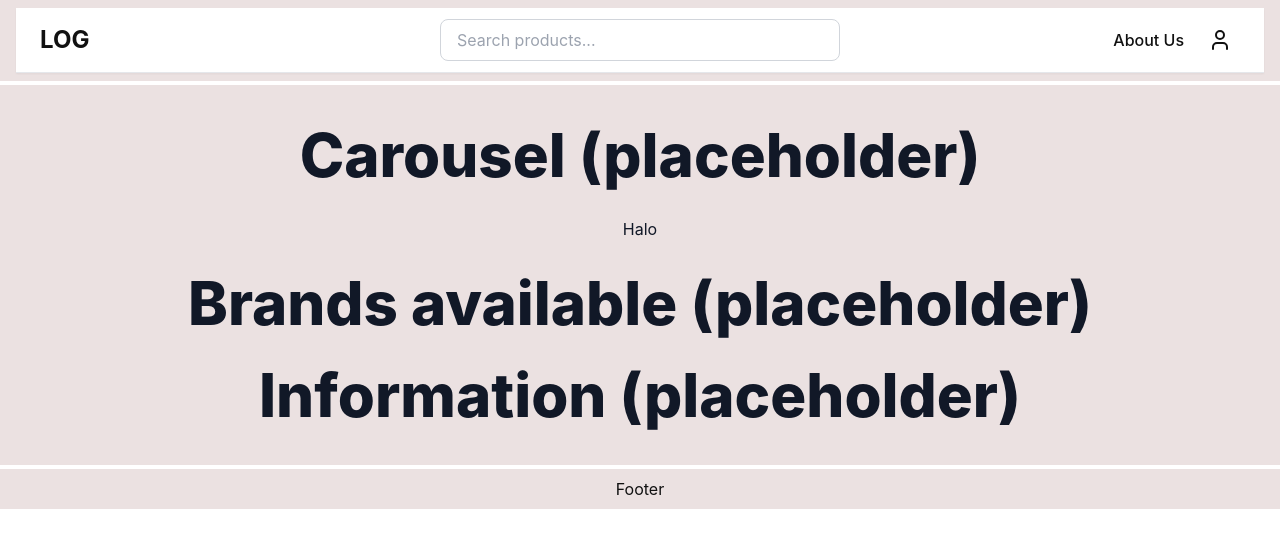
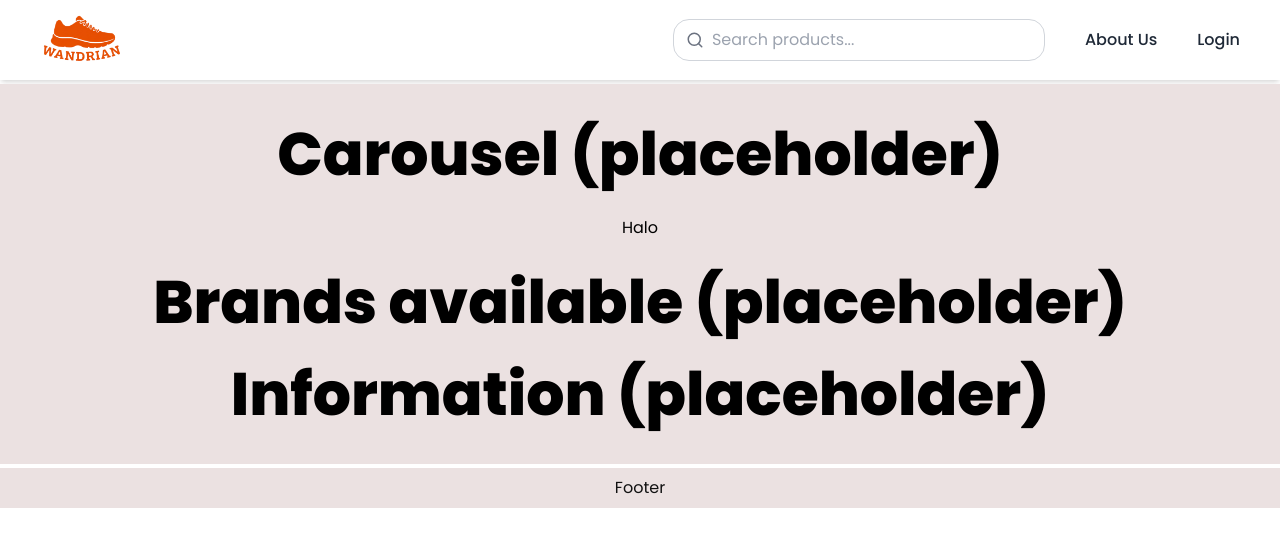
Before and after one commit to Jimmy-Pingcas/Shoe-Ecommerce, a React (Vite) app in the folder frontend/: page / in a window 1280 px wide. Shown: the top 548 px of the page. Built offline with nearby package versions, Linux system fonts and the light colour scheme.

Commit message:
adding header design

```diff
--- a/frontend/package.json
+++ b/frontend/package.json
@@ -14,7 +14,7 @@
     "react": "^19.2.6",
     "react-dom": "^19.2.6",
     "react-icons": "^5.6.0",
-    "react-router-dom": "^6.14.1"
+    "react-router-dom": "^6.30.4"
   },
   "devDependencies": {
     "@eslint/js": "^10.0.1",
--- a/frontend/src/index.css
+++ b/frontend/src/index.css
@@ -1,3 +1,5 @@
+@import url('https://fonts.googleapis.com/css2?family=Poppins:wght@100;200;300;400;500;600;700;800;900&display=swap');
+
 @tailwind base;
 @tailwind components;
 @tailwind utilities;
@@ -8,11 +10,11 @@ html, body, #root {
 }
 body {
   margin: 0;
-  font-family: Inter, system-ui, -apple-system, 'Segoe UI', Roboto, 'Helvetica Neue', Arial;
+  font-family: 'Poppins', Inter, system-ui, -apple-system, 'Segoe UI', Roboto, 'Helvetica Neue', Arial, sans-serif;
   -webkit-font-smoothing: antialiased;
   -moz-osx-font-smoothing: grayscale;
   background: #fff;
-  color: #111827;
+  color: #000000;
 }
 
 img { max-width: 100%; display: block; }
--- a/frontend/src/landing/components/headerMainComponents.tsx
+++ b/frontend/src/landing/components/headerMainComponents.tsx
@@ -1,33 +1,47 @@
-import { User } from "lucide-react";
+import { User, Search, LogIn } from "lucide-react";
+import { Link } from "react-router-dom";
+import logo from "../../assets/logo.png";
 
 export default function HeaderMainComponents() {
 	return (
-		<header className="w-full border-b bg-white shadow-sm">
-			<div className="grid h-16 grid-cols-3 items-center px-6">
-				{/* Logo */}
-				<div>
-					<h1 className="text-2xl font-bold">LOG</h1>
+		<header className="w-full bg-white">
+			<div className="flex items-center h-16 px-4 justify-between">
+
+				{/* LOGO (LEFT) */}
+				<div className="shrink-0">
+					<img src={logo} alt="Logo" className="h-14 w-auto" />
 				</div>
 
+				{/* RIGHT SIDE */}
+				<div className="flex items-center gap-10">
+
 					{/* Search */}
-				<div className="flex justify-center">
+					<div className="flex items-center border border-gray-300 rounded-2xl px-3 py-2 focus-within:border-black">
+						<Search size={18} className="text-gray-500" />
 						<input
 							type="text"
 							placeholder="Search products..."
-						className="w-full max-w-md rounded-lg border border-gray-300 px-4 py-2 outline-none focus:border-black"
+							className="ml-2 outline-none w-80"
 						/>
 					</div>
 
-				{/* Right Side */}
-				<div className="flex items-center justify-end gap-4">
-					<button className="font-medium hover:text-gray-600">
+					{/* About Us */}
+					<Link
+						to="/about"
+						className="font-medium text-gray-800 hover:text-orange-500 transition-colors"
+					>
 						About Us
-					</button>
+					</Link>
 
-					<button className="rounded-full p-2 hover:bg-gray-100">
-						<User size={24} />
-					</button>
+					<Link
+						to="/about"
+						className="font-medium text-gray-800 hover:text-orange-500 transition-colors"
+					>
+						Login
+					</Link>
+
 				</div>
+
 			</div>
 		</header>
 	);
--- a/frontend/src/landing/pages/landing.tsx
+++ b/frontend/src/landing/pages/landing.tsx
@@ -1,4 +1,4 @@
-import React from 'react';
+
 import MainHeader from '../components/headerMainComponents';
 import ShoeCard from '../components/shoeCard';
 
@@ -7,7 +7,7 @@ export default function Landing() {
     <main className="min-h-screen fixed inset-0 bg-white overflow-auto">
       <div className="w-full max-w-full flex flex-col gap-1 box-border">
         {/* Header (navigation) */}
-        <section className="w-full bg-[#ebe1e1] text-[#111111] flex items-center justify-center px-4 py-2 box-border">
+        <section className="w-full bg-white text-[#111111] flex items-center justify-center px-6 py-2 box-border shadow-md">
           {/* import from components */}
           <MainHeader/>
         </section>
--- a/frontend/tailwind.config.cjs
+++ b/frontend/tailwind.config.cjs
@@ -4,7 +4,11 @@ module.exports = {
     './src/**/*.{js,ts,jsx,tsx}',
   ],
   theme: {
-    extend: {},
+    extend: {
+      fontFamily: {
+        sans: ['Poppins', 'ui-sans-serif', 'system-ui', '-apple-system', 'Segoe UI', 'Roboto', 'Helvetica Neue', 'Arial', 'Noto Sans', 'sans-serif'],
+      },
+    },
   },
   plugins: [],
 }
```
Also changed, not shown: frontend/src/assets/logo.png (added), 1 other file (tests, documents, lock files or other folders). Lines whose indentation alone changed are shown as unchanged.
